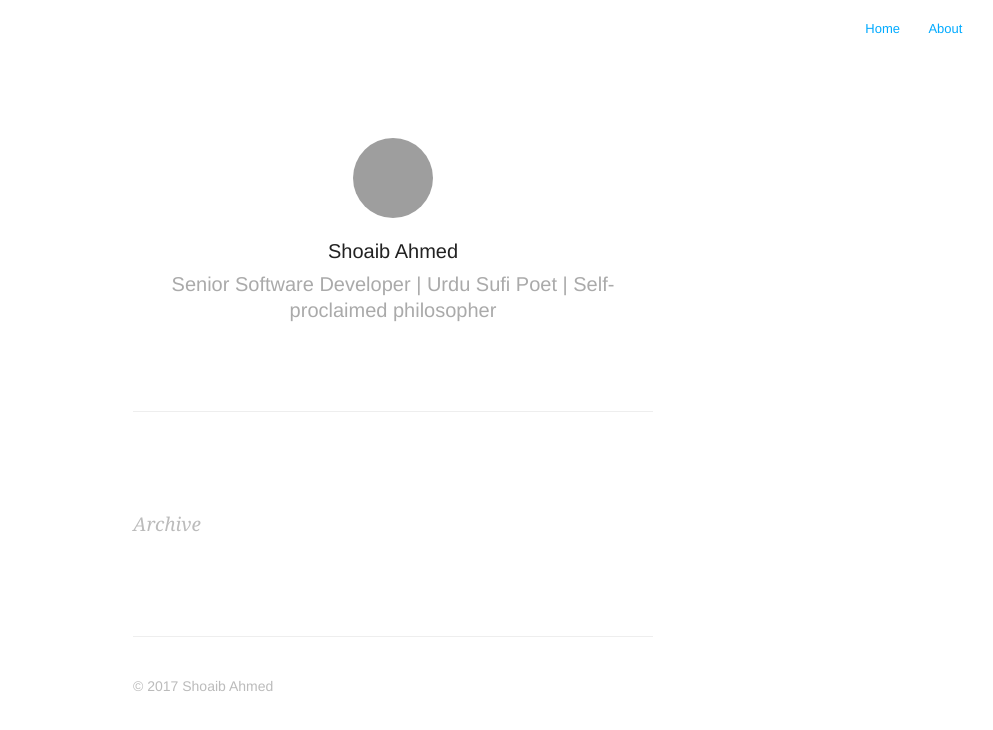
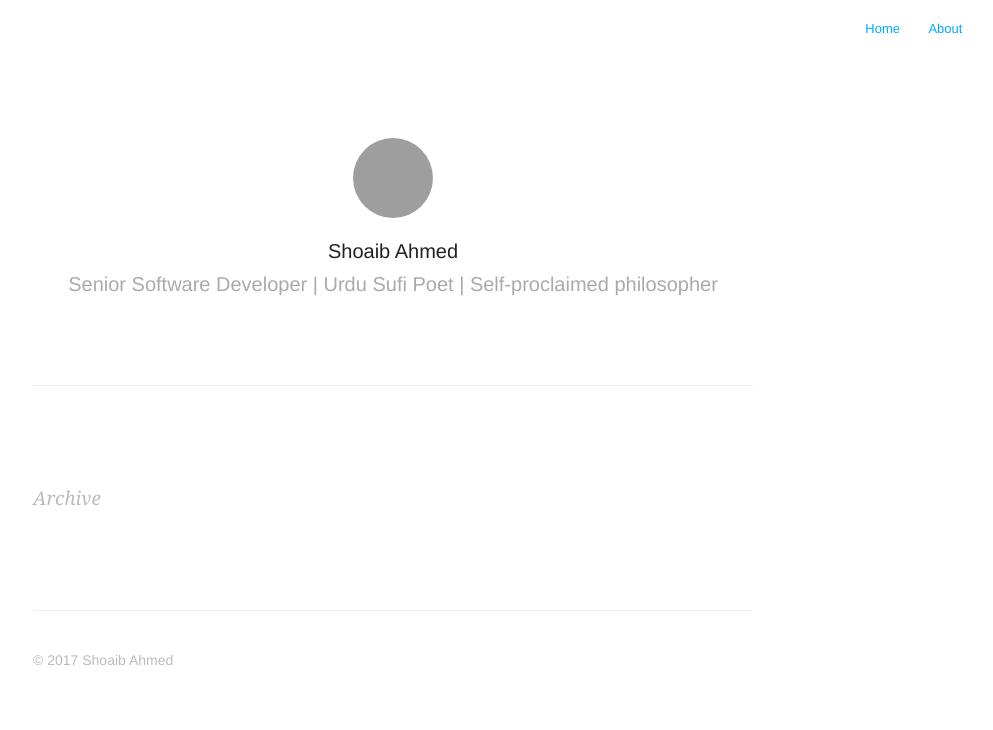
Before and after one commit to Sufi-Al-Hussaini/Sufi-Al-Hussaini.github.io, a Jekyll site: the page built from index.html, in a window 1280 px wide. Shown: the top 730 px of the page, without its empty margins (247-1240 px from the left). Built offline with Jekyll 4.4.1, drawn with Linux system fonts in a browser that asks for light colours; nearby versions of some CDN libraries; some web fonts are replaced; the list of posts is cut into pages by our own code; a style sheet for code colours, icons or effects is not loaded; grey boxes are pictures that could not be loaded.

Commit message:
Widen page view width 800px

```diff
--- a/assets/css/style.css
+++ b/assets/css/style.css
@@ -71,7 +71,7 @@ h2 {
 
 .profile #wrapper {
 	padding: 100px 40px 0px;
-	max-width: 600px;
+	max-width: 800px;
 	margin: 0 auto;
 }
 
@@ -139,13 +139,13 @@ nav.main-nav a.cta {
 }
 
 #wrapper {
-  max-width: 600px;
+  max-width: 800px;
   margin: 0 auto;
   padding: 60px 40px 100px 40px;
 }
 
 #wrapper.home {
-	max-width: 600px;
+	max-width: 800px;
 	margin: 0 auto;
 	padding: 0px 40px 20px 40px;
 }
```
